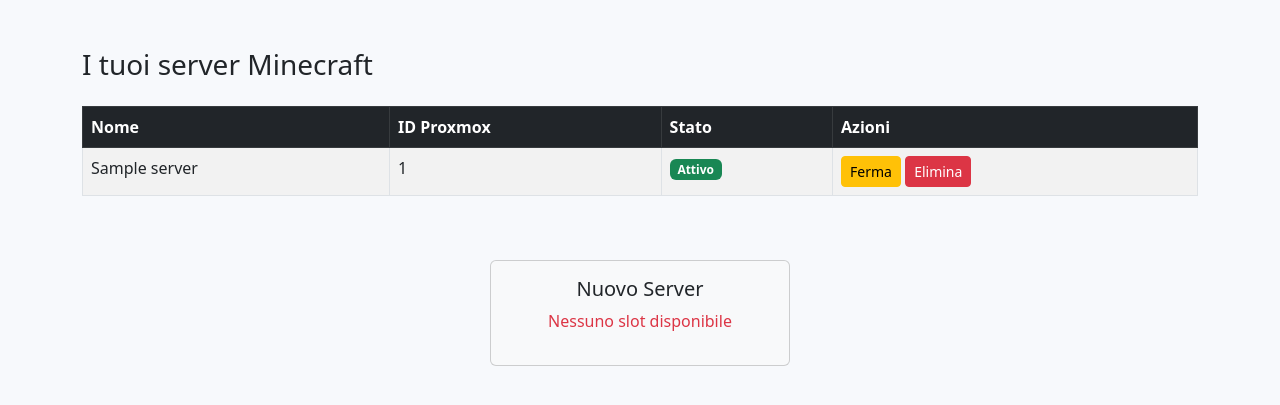
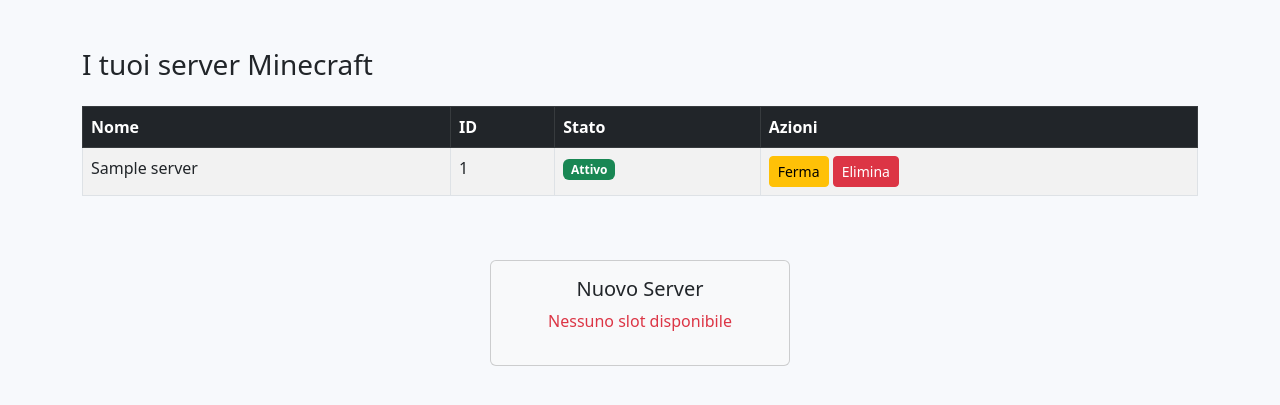
Before and after one commit to diegonuzzolo/sians, a PHP site: page /dashboard.php in a window 1280 px wide. Shown: the part 56-461 px from the top of the page. Run offline with PHP 8.4, Linux system fonts and the light colour scheme; the visitor is signed in with stand-in values (Sample User, id 1); tables that the repository leaves empty or names only in its code hold one stand-in row (values such as "Sample post"); data that the repository does not hold is empty.

Commit message:
rimozione della specifica ID proxmox nelal vista del client

```diff
--- a/dashboard.php
+++ b/dashboard.php
@@ -70,7 +70,7 @@ $servers = $stmt->fetchAll();
                 <thead class="table-dark">
                     <tr>
                         <th>Nome</th>
-                        <th>ID Proxmox</th>
+                        <th>ID</th>
                         <th>Stato</th>
                         <th>Azioni</th>
                     </tr>
```
